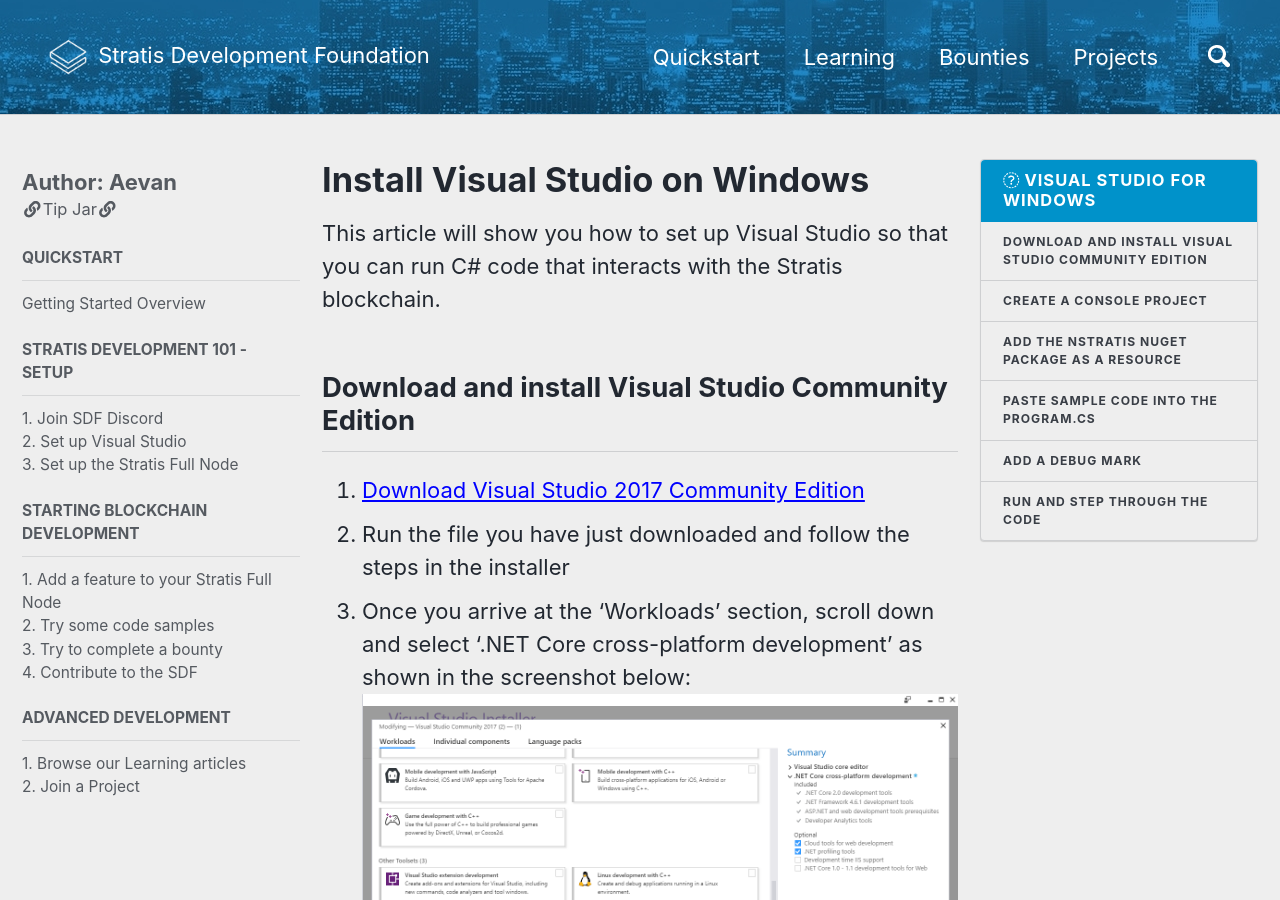
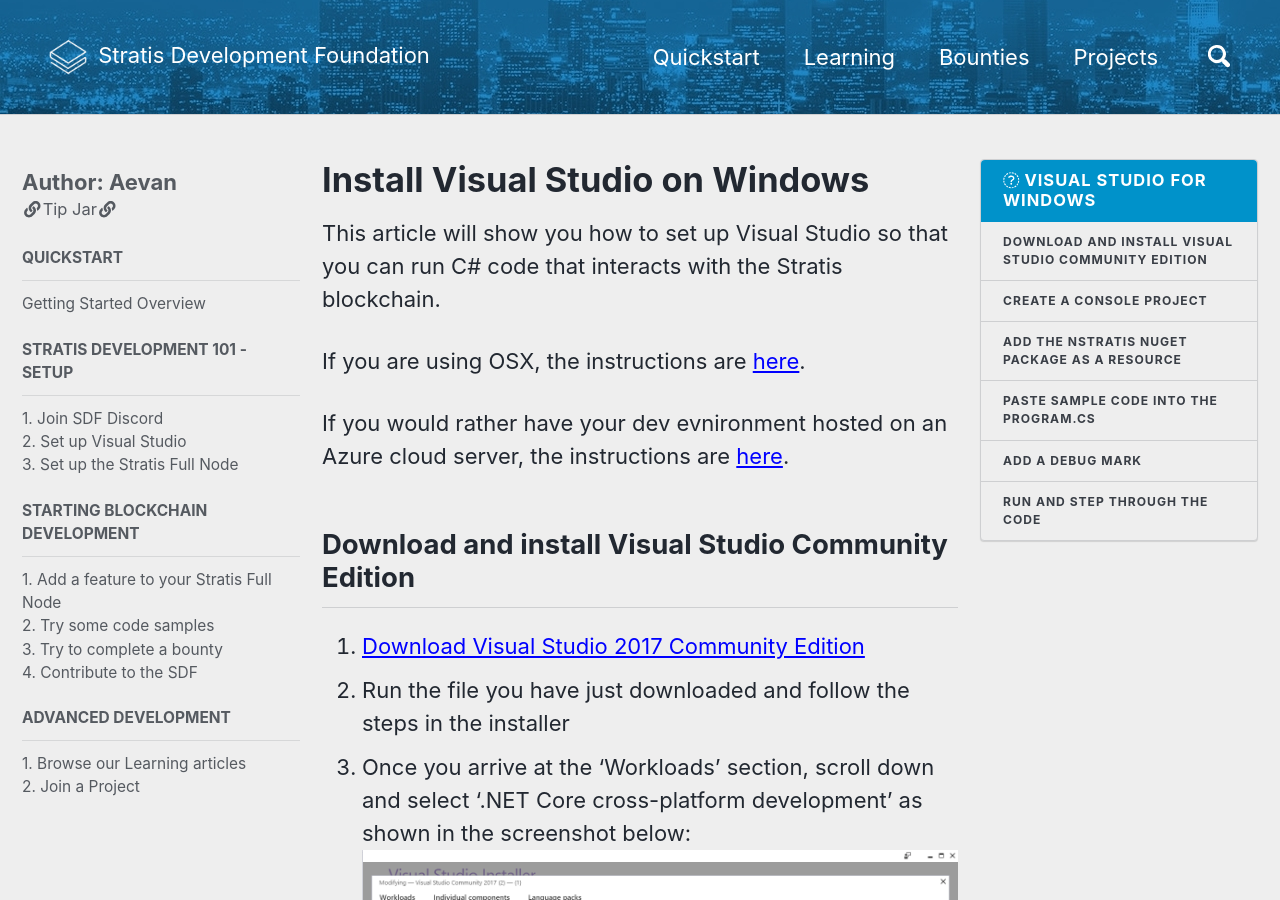
Before and after one commit to StratisDevelopmentFoundation/StratisDevelopmentFoundation.github.io, a Jekyll site: the page built from _posts/2018-04-01-VS-setup-windows.md, in a window 1280 px wide and 900 px high. Built offline with Jekyll 4.4.1, drawn with Linux system fonts in a browser that asks for light colours; nearby versions of some CDN libraries.

Commit message:
crosslink azure install article

```diff
--- a/_posts/2018-04-01-VS-setup-windows.md
+++ b/_posts/2018-04-01-VS-setup-windows.md
@@ -14,6 +14,10 @@
 # Install Visual Studio on Windows
 
 This article will show you how to set up Visual Studio so that you can run C# code that interacts with the Stratis blockchain.
+
+If you are using OSX, the instructions are [here](/vs-setup-osx/).
+
+If you would rather have your dev evnironment hosted on an Azure cloud server, the instructions are [here](/azure_dev/).
 
 ## Download and install Visual Studio Community Edition
 1. [Download Visual Studio 2017 Community Edition](https://www.visualstudio.com/downloads/)
```
Also changed, not shown: _posts/2018-04-01-VS-setup-osx.md (+2 -0 lines), _posts/2018-04-25-azure-dev.md (+1 -0 lines).
